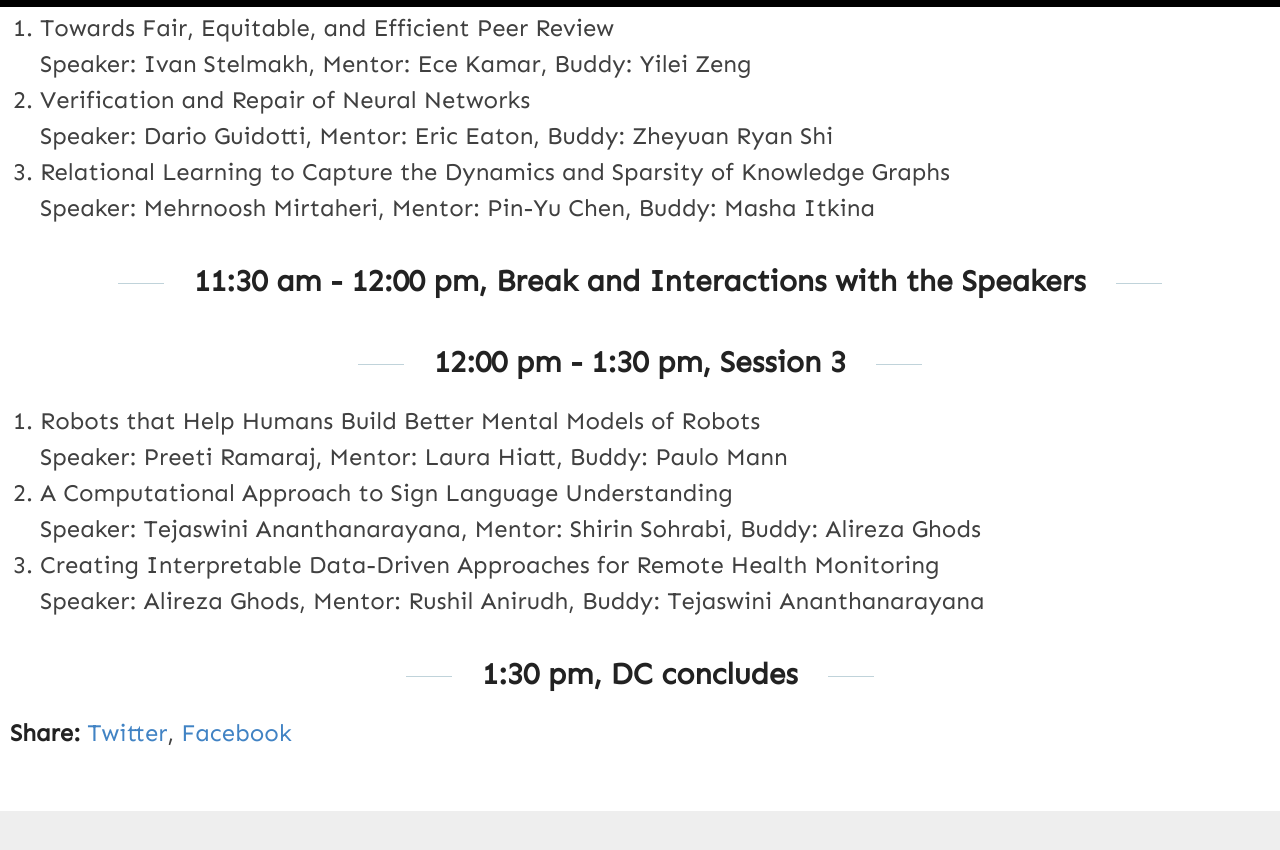
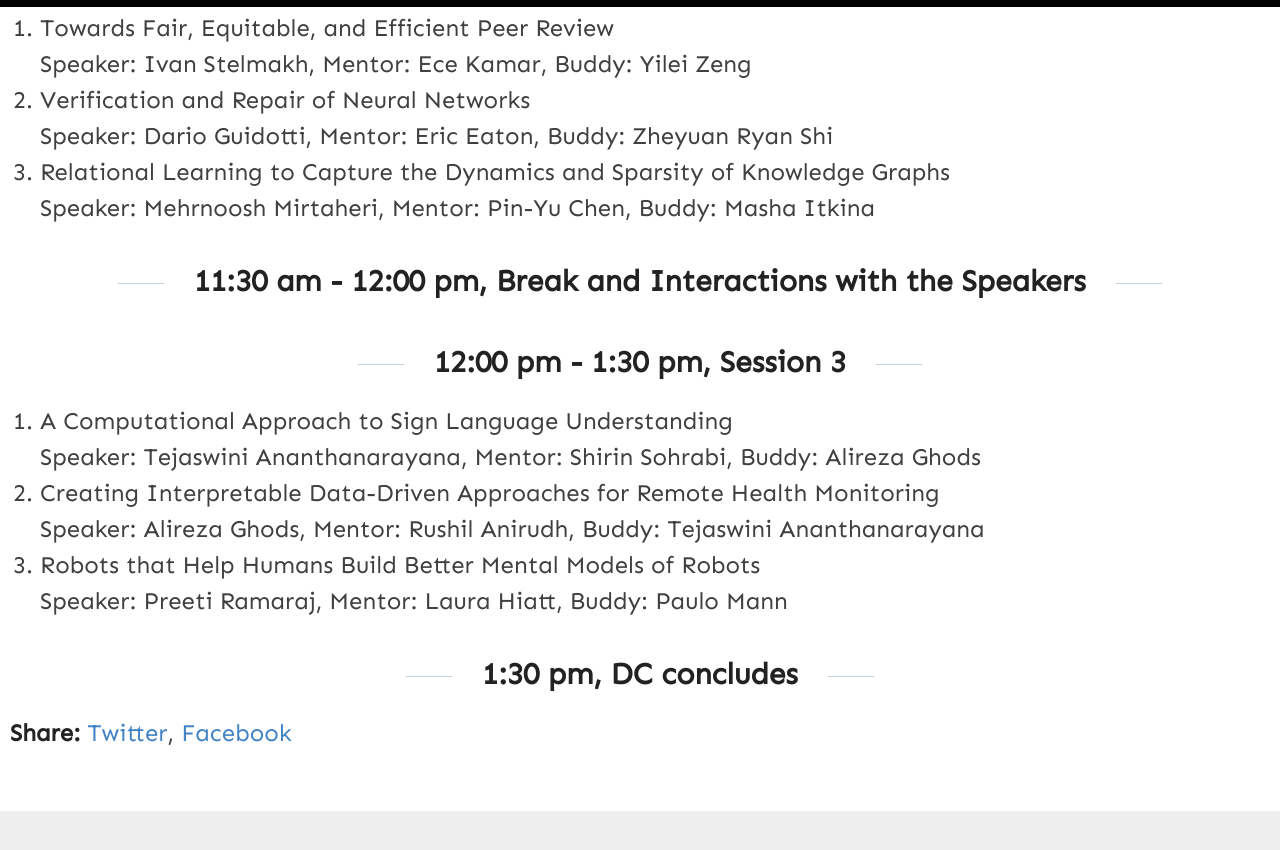
Before and after one commit to anna-reali/dc2021, a Jekyll site: the page built from _posts/2021-02-03-wednesday-day-2.md, in a window 1280 px wide and 900 px high, scrolled down 1061 px. Shown: the top 850 px of the window. Built offline with Jekyll 4.4.1, drawn with Linux system fonts in a browser that asks for light colours.

```diff
--- a/_posts/2021-02-03-wednesday-day-2.md
+++ b/_posts/2021-02-03-wednesday-day-2.md
@@ -39,12 +39,12 @@ Anna Helena Reali Costa and Shiwali Mohan
 
 12:00 pm - 1:30 pm, Session 3
 ----
-1. Robots that Help Humans Build Better Mental Models of Robots \
+1. A Computational Approach to Sign Language Understanding \
+   Speaker: Tejaswini Ananthanarayana, Mentor: Shirin Sohrabi, Buddy: Alireza Ghods
+2. Creating Interpretable Data-Driven Approaches for Remote Health Monitoring \
+   Speaker: Alireza Ghods, Mentor: Rushil Anirudh, Buddy: Tejaswini Ananthanarayana
+3. Robots that Help Humans Build Better Mental Models of Robots \
    Speaker: Preeti Ramaraj, Mentor: Laura Hiatt, Buddy: Paulo Mann
-2. A Computational Approach to Sign Language Understanding \
-   Speaker: Tejaswini Ananthanarayana, Mentor: Shirin Sohrabi, Buddy: Alireza Ghods
-3. Creating Interpretable Data-Driven Approaches for Remote Health Monitoring \
-   Speaker: Alireza Ghods, Mentor: Rushil Anirudh, Buddy: Tejaswini Ananthanarayana
 
 
 1:30 pm, DC concludes
```
